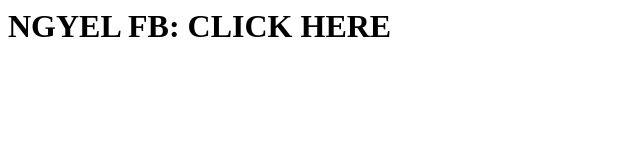
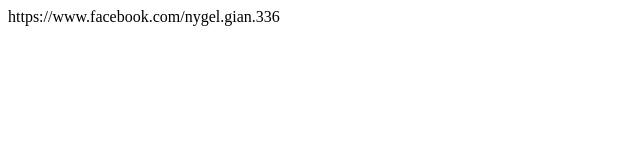
Before and after one commit to GTU-CASINO/GTU-CASINO, a plain HTML site: page index.html in a window 1280 px wide. Shown: the whole page, without its empty margins (0-640 px from the left). Drawn offline with Linux system fonts and the light colour scheme.

Commit message:
Add files via upload

```diff
--- a/index.html
+++ b/index.html
@@ -1,8 +1,15 @@
-<HTML>
-<HEAD>
-<TITLE>GTU CASINO</TITLE>
-</HEAD>
-<BODY>
-<h1>NGYEL FB: <a href:"https://www.facebook.com/nygel.gian.336">CLICK HERE</a></h1>
-</BODY>
-</HTML>
+<html>
+
+<head>
+
+<title>GTU CASINO</title>
+
+</head>
+
+<body>
+
+<a href:"Click Here">https://www.facebook.com/nygel.gian.336</a>
+
+</body>
+
+</html>
```
